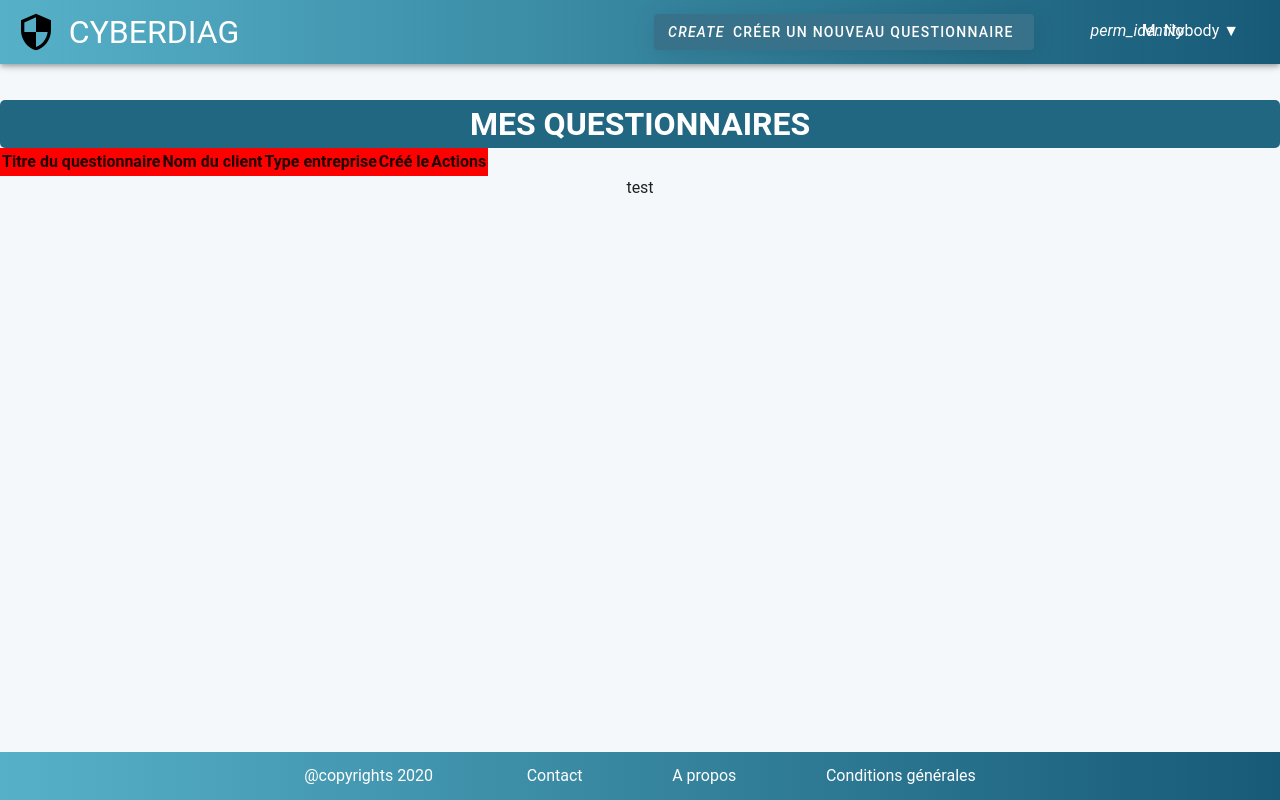
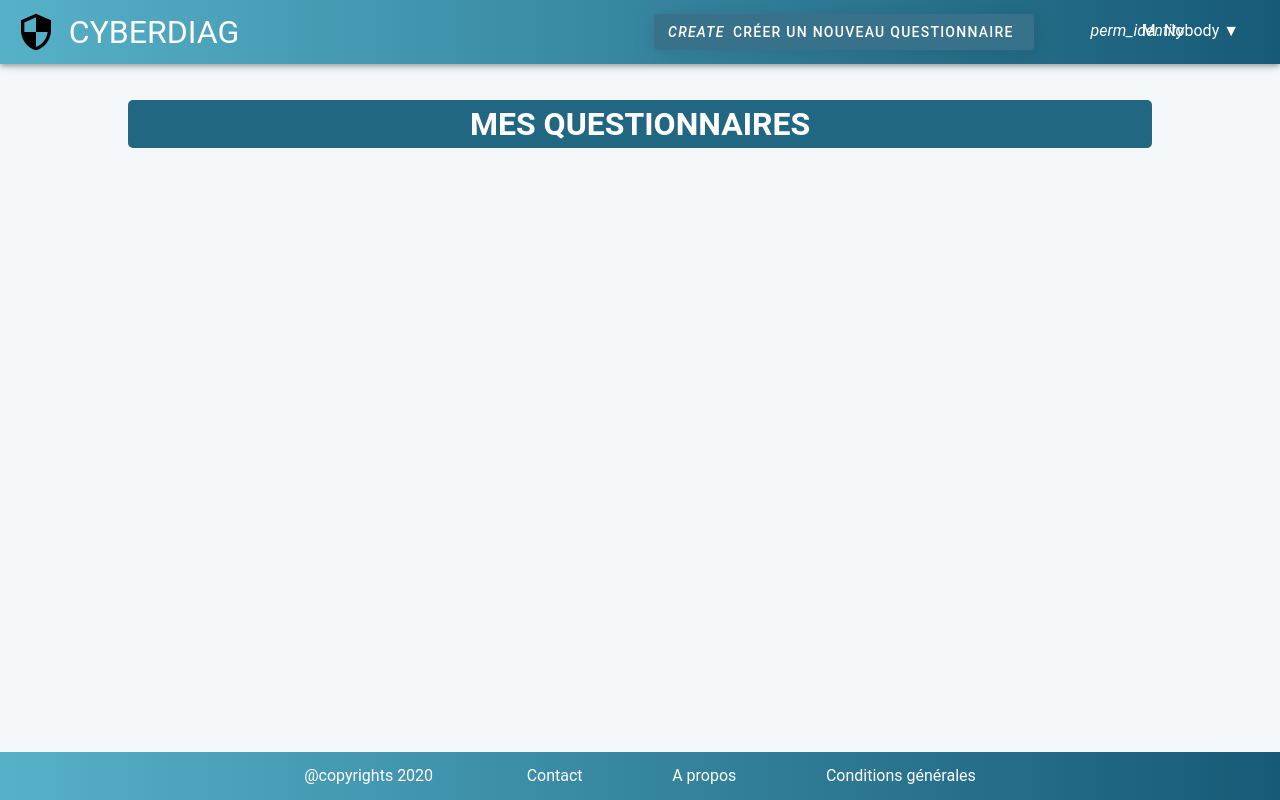
Before and after one commit to corinnerusso/cyberdiag_front, a Vue app: page /home in a window 1280 px wide. Built offline with nearby package versions, Linux system fonts and the light colour scheme; the HTML template or start-up script is replaced by a standard one.

Commit message:
insert title in home page

```diff
--- a/src/components/HomePage.vue
+++ b/src/components/HomePage.vue
@@ -4,7 +4,7 @@
       <h1>MES QUESTIONNAIRES</h1>
     </div>
 
-    <div>
+    <!-- <div>
       <table>
         <thead>
           <th>Titre du questionnaire</th>
@@ -15,8 +15,14 @@
         </thead>
       </table>
     </div>
-
-    <div>test</div>
+    <div>
+      <ul class="homepage_table">
+        <li>Titre du questionnaire</li>
+        <li>Nom du client</li>
+        <li>Type entreprise</li>
+        <li>Créé le</li>
+        <li>Actions</li>
+      </ul>-->
   </div>
 </template>
 
@@ -30,13 +36,24 @@ export default {
 .hompepage_title {
   color: white;
   background-color: #226782;
-  /* width: 80%; */
 
-  /* margin: 0 10% 0 10%; */
+  margin: 0 10% 0 10%;
   border-radius: 5px;
 }
 
-table {
+.homepage_table {
+  display: flex;
+  justify-content: space-between;
+  list-style: none;
   background-color: red;
+  margin: 5% 10% 5% 10%;
+  text-align: center;
 }
+
+/* TABLE */
+/* thead {
+  background-color: brown;
+  margin-left: auto !important;
+  margin-right: auto !important;
+} */
 </style>
```
